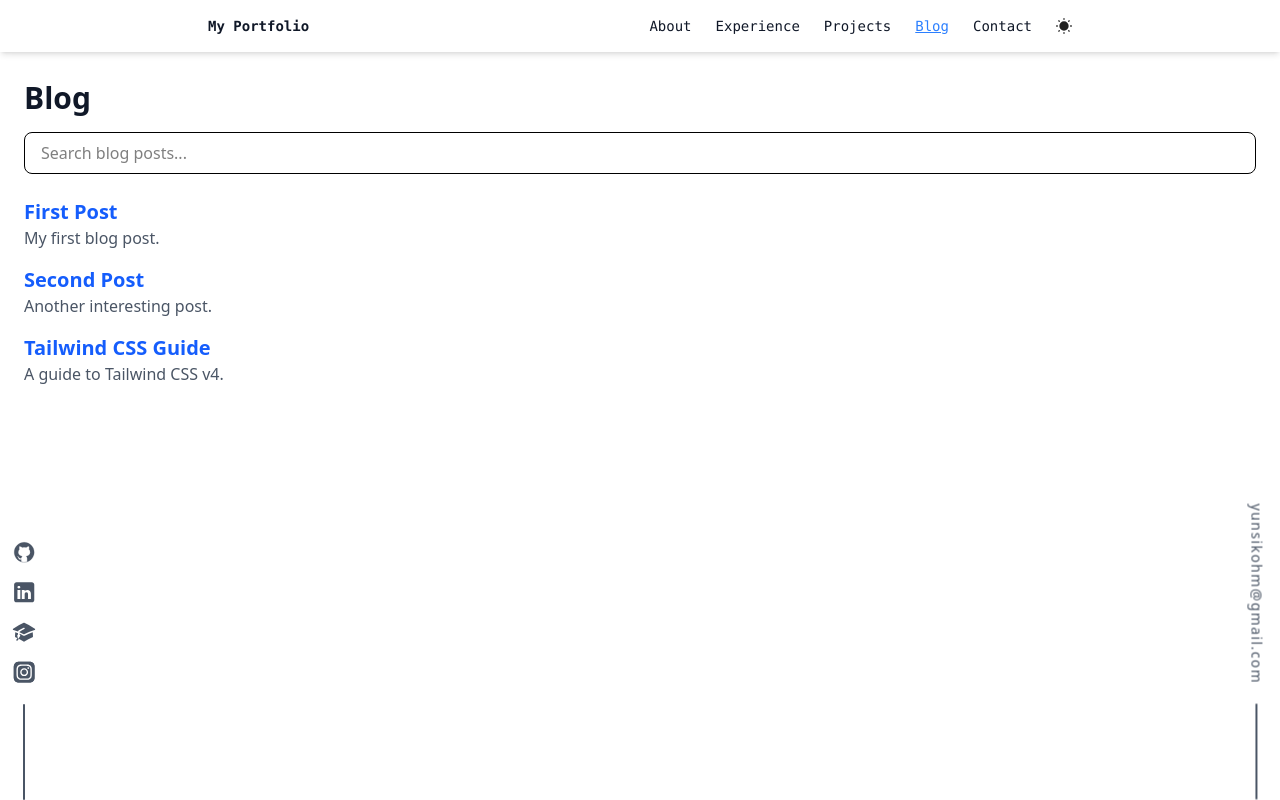
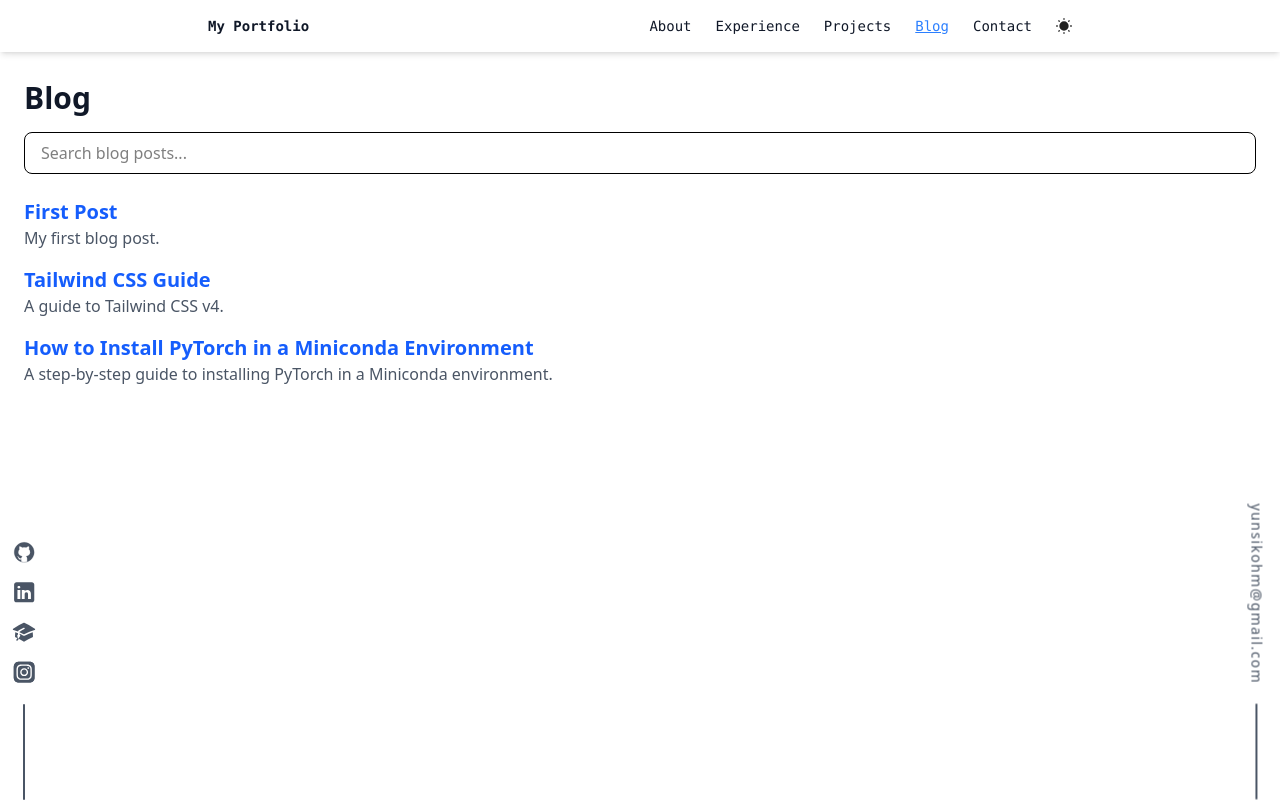
Before and after one commit to yo-resistor/portfolio_website_react_typescript_vite, a React (Vite) app: page /blog in a window 1280 px wide. Built offline with nearby package versions, Linux system fonts and the light colour scheme.

Commit message:
set up the environment for blog posts

```diff
--- a/src/pages/Blog.tsx
+++ b/src/pages/Blog.tsx
@@ -1,5 +1,3 @@
-// Blog list
-
 import { useState } from "react";
 import { Link } from "react-router-dom";
 
@@ -10,14 +8,15 @@ const blogPosts = [
     description: "My first blog post.",
   },
   {
-    title: "Second Post",
-    slug: "second-post",
-    description: "Another interesting post.",
-  },
-  {
     title: "Tailwind CSS Guide",
     slug: "tailwind-guide",
     description: "A guide to Tailwind CSS v4.",
+  },
+  {
+    title: "How to Install PyTorch in a Miniconda Environment",
+    slug: "install-pytorch-miniconda",
+    description:
+      "A step-by-step guide to installing PyTorch in a Miniconda environment.",
   },
 ];
 
--- a/src/pages/Blogpost.tsx
+++ b/src/pages/Blogpost.tsx
@@ -1,10 +1,12 @@
 import { useParams } from "react-router-dom";
 import { lazy, Suspense } from "react";
 
-// Import all blog posts statically
+// Import all MDX blog posts, including those in subfolders
 const posts = {
   "first-post": lazy(() => import("../posts/first-post.mdx")),
-  text: lazy(() => import("../posts/text.mdx")),
+  "install-pytorch-miniconda": lazy(
+    () => import("../posts/pytorch/install-pytorch-miniconda.mdx")
+  ),
 };
 
 // Fallback 404 component if post not found
@@ -15,7 +17,7 @@ const BlogPost = () => {
   const PostComponent = posts[slug as keyof typeof posts] || NotFound;
 
   return (
-    <div className="p-6">
+    <div className="p-20">
       <Suspense fallback={<p>Loading...</p>}>
         <PostComponent />
       </Suspense>
--- /dev/null
+++ b/src/posts/pytorch/install-pytorch-miniconda.mdx
@@ -0,0 +1,6 @@
+---
+title: "How to Install PyTorch in a Miniconda Environment"
+date: "2025-03-03"
+tags: ["pytorch", "miniconda", "machine-learning", "python"]
+summary: "A step-by-step guide to installing PyTorch in a Miniconda environment."
+---
```
